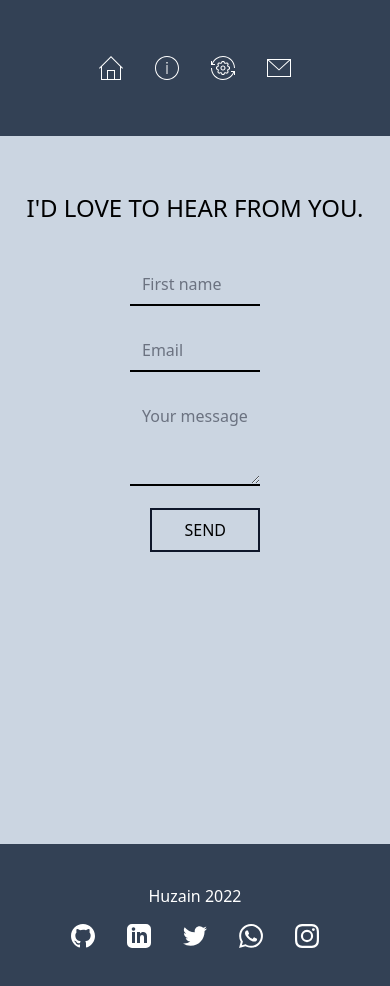
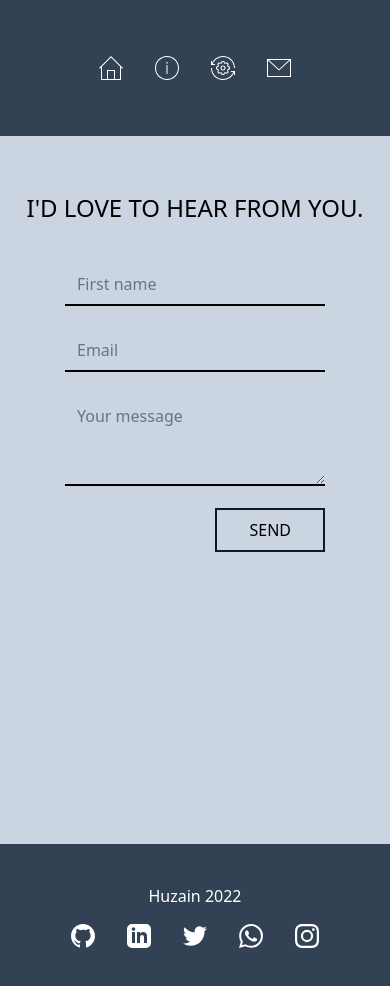
Before and after one commit to Uzayn/Old-portfolio, a website: page contact.html in a window 390 px wide. Drawn offline with nearby package versions, Linux system fonts and the light colour scheme.

Commit message:
update contact page

```diff
--- a/contact.html
+++ b/contact.html
@@ -43,14 +43,14 @@
         </div>
 
         <div class="text-center">
-            <div><input type="text" placeholder="First name" class="bg-transparent border-0 border-b-2 border-black w-1/3"></div> <br>
-            <div><input type="email" placeholder="Email" class="bg-transparent border-0 border-b-2 border-black w-1/3"></div> <br>
-            <div><textarea placeholder="Your message" name="" id="" cols="10" rows="3" class="bg-transparent border-0 border-b-2 border-black w-1/3"></textarea></div>
-            <div class="w-1/3 pt-4">
+            <div><input type="text" placeholder="First name" class="bg-transparent border-0 border-b-2 border-black w-4/6 md:w-1/2 lg:w-1/3"></div> <br>
+            <div><input type="email" placeholder="Email" class="bg-transparent border-0 border-b-2 border-black w-4/6 md:w-1/2 lg:w-1/3"></div> <br>
+            <div><textarea placeholder="Your message" name="" id="" cols="10" rows="3" class="bg-transparent border-0 border-b-2 border-black w-4/6 md:w-1/2 lg:w-1/3"></textarea></div>
+            <div class="w-4/6 md:w-1/2 lg:w-1/3 pt-4">
                 <div class="text-right "></div>
             </div>
             <div class="flex justify-center">
-                <div class="w-1/3 text-right">
+                <div class="w-4/6 md:w-1/2 lg:w-1/3 text-right">
                     <button class="border-slate-900 border-2 p-2 px-8 text-base">SEND</button>
                 </div>
             </div>
```
Also changed, not shown: index.html (+1 -1 lines).
